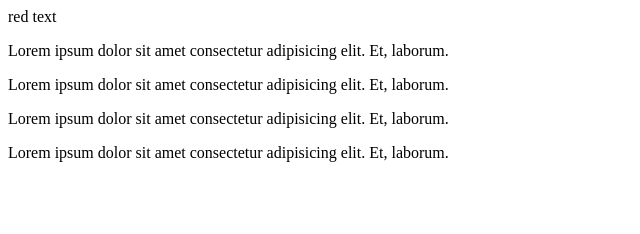
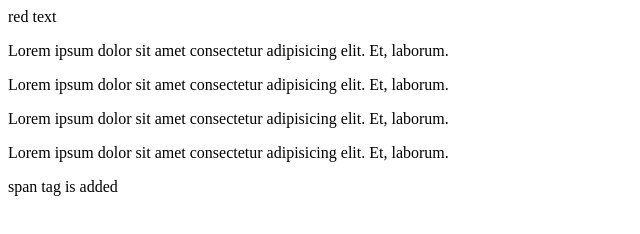
Before and after one commit to nitinarora9999/Test2, a plain HTML site: page contact.html in a window 1280 px wide. Shown: the whole page, without its empty margins (0-640 px from the left). Drawn offline with Linux system fonts and the light colour scheme.

Commit message:
span tag is added after 4 paragraphs

```diff
--- a/contact.html
+++ b/contact.html
@@ -12,6 +12,7 @@
     <p>Lorem ipsum dolor sit amet consectetur adipisicing elit. Et, laborum.</p>
     <p>Lorem ipsum dolor sit amet consectetur adipisicing elit. Et, laborum.</p>
     <p>Lorem ipsum dolor sit amet consectetur adipisicing elit. Et, laborum.</p>
+    <span>span tag is added</span>
 
 
 </body>
```
